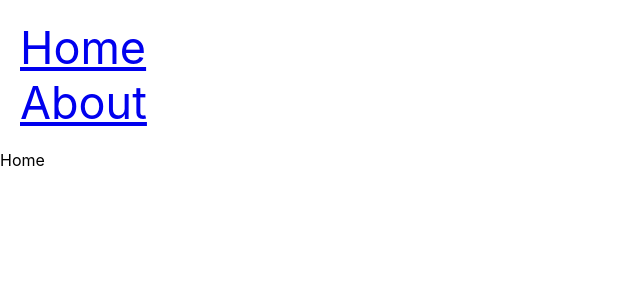
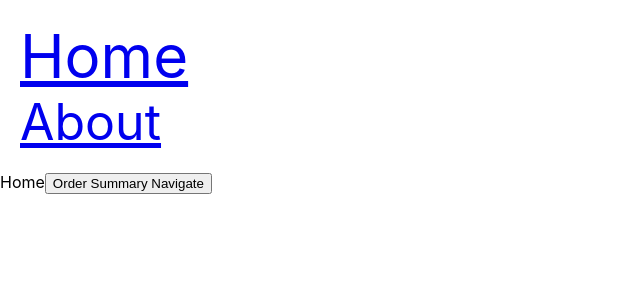
Before and after one commit to reactjs-example/react-router-demo, a React (Create React App) app: page / in a window 1280 px wide. Shown: the top 300 px of the page, without its empty margins (0-640 px from the left). Built offline with nearby package versions, Linux system fonts and the light colour scheme.

Commit message:
NavLink active | navigate hook

```diff
--- a/src/App.js
+++ b/src/App.js
@@ -4,6 +4,7 @@ import { Routes, Route } from "react-router-dom";
 import { Home } from "./components/Home";
 import { About } from "./components/About";
 import { Navbar } from "./components/Navbar";
+import { OrderSummary } from "./components/OrderSummary";
 function App() {
   return (
     <>
@@ -11,6 +12,7 @@ function App() {
       <Routes>
         <Route path="/" element={<Home />}></Route>
         <Route path="/about" element={<About />}></Route>
+        <Route path="/order-summary" element={<OrderSummary />}></Route>
       </Routes>
     </>
   );
--- a/src/components/Home.js
+++ b/src/components/Home.js
@@ -1,7 +1,15 @@
-import React from 'react'
+import React from "react";
+import { useNavigate } from "react-router-dom";
 
 export const Home = () => {
+  const navigate = useNavigate(); // it is a hook
+  const navigateToPage = () => {
+    navigate("/order-summary");
+  };
   return (
-    <div>Home</div>
-  )
-}
+    <div>
+      Home
+      <button onClick={navigateToPage}>Order Summary Navigate</button>
+    </div>
+  );
+};
--- a/src/components/Navbar.js
+++ b/src/components/Navbar.js
@@ -1,11 +1,19 @@
 import React from 'react'
-import { Link } from 'react-router-dom'
+import { NavLink } from 'react-router-dom'
 
 export const Navbar = () => {
+
+ const navActiveStyleHandler = ({isActive})=>{
+    console.log(isActive)
+  return { fontSize: isActive ? "60px" : "50px"  }
+ }
   return (
     <nav>
-        <Link to={'/'}>Home</Link> <br/>
-        <Link to={'/about'}>About</Link>
+        {/* <Link to={'/'}>Home</Link> <br/>
+        <Link to={'/about'}>About</Link> */}
+
+        <NavLink style={navActiveStyleHandler} to={'/'}>Home</NavLink> <br/>
+        <NavLink style={navActiveStyleHandler} to={'/about'}>About</NavLink>
     </nav>
   )
 }
--- /dev/null
+++ b/src/components/OrderSummary.js
@@ -0,0 +1,9 @@
+import React from 'react'
+import { useNavigate } from 'react-router-dom'
+
+export const OrderSummary = () => {
+    const navigate = useNavigate();
+  return (
+    <div>Order Confirmed: <button onClick={()=>{navigate(-1)}}> Go Back One Page</button></div>
+  )
+}
--- a/src/index.css
+++ b/src/index.css
@@ -20,3 +20,8 @@ nav a{
 nav {
   padding: 20px;
 }
+
+nav b{
+  font-size: 50px;
+  font-family: 'Courier New', Courier, monospace;
+}
```
